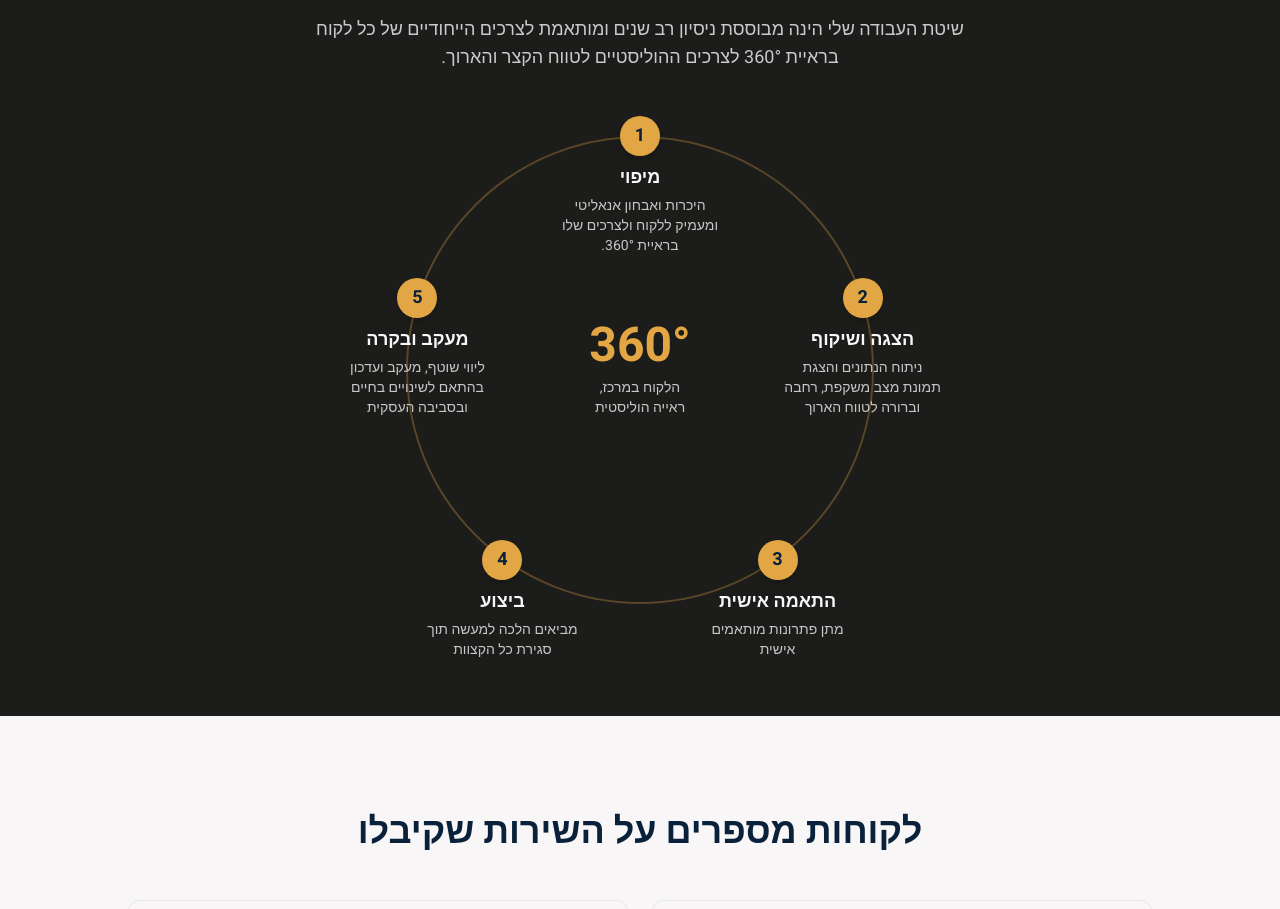
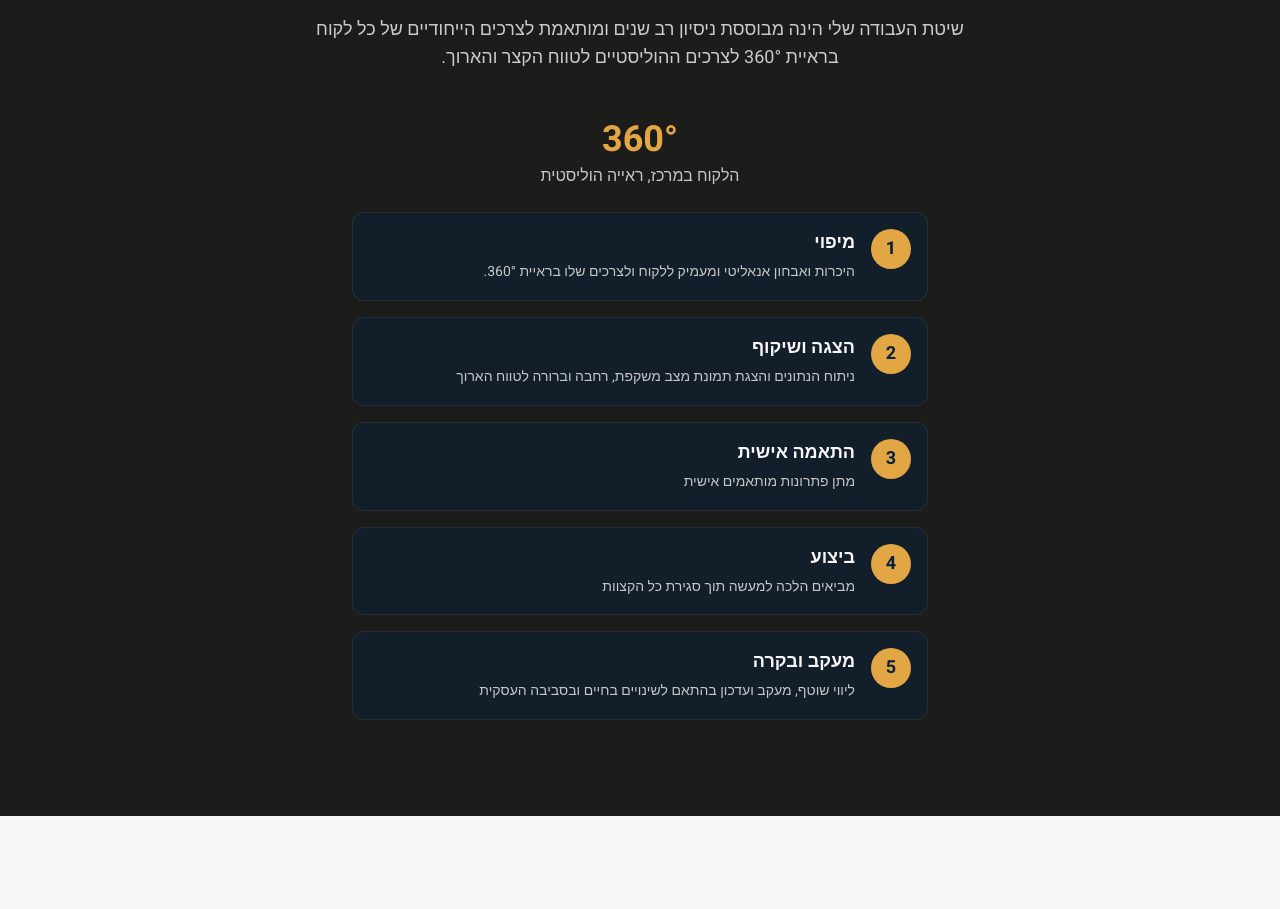
Before and after one commit to hadil-ha/business, a React (Vite) app: page / in a window 1280 px wide. Shown: the part 3412-4321 px from the top of the page. Built offline with nearby package versions, Linux system fonts and the light colour scheme.

Commit message:
Refactor Process component to unify layout across all screen sizes by replacing circular step design with stacked card layout. Update step card component and remove unused functions for improved clarity and maintainability.

```diff
--- a/src/components/Process.tsx
+++ b/src/components/Process.tsx
@@ -35,77 +35,9 @@ const steps = [
 ]
 
 /**
- * Calculate position on circle for each step
- * Steps are positioned at 72° intervals (360° / 5 steps)
- * Starting from top (-90°) and going clockwise
+ * Step card component
  */
-function getStepPosition(index: number, radius: number) {
-  // Start from top (-90°) and go clockwise
-  const startAngle = -90
-  const angleStep = 360 / steps.length
-  const angle = startAngle + index * angleStep
-  const radians = (angle * Math.PI) / 180
-
-  return {
-    x: Math.cos(radians) * radius,
-    y: Math.sin(radians) * radius,
-    angle,
-  }
-}
-
-/**
- * Desktop/Tablet circular step component
- */
-function CircleStep({
-  step,
-  index,
-  radius,
-}: {
-  step: (typeof steps)[0]
-  index: number
-  radius: number
-}) {
-  const { x, y } = getStepPosition(index, radius)
-
-  // Badge is w-10 = 40px, so half = 20px
-  // We position the badge center exactly on the ring point
-  const badgeHalfSize = 20
-
-  return (
-    <motion.div
-      initial={{ opacity: 0, scale: 0.8 }}
-      whileInView={{ opacity: 1, scale: 1 }}
-      viewport={{ once: true }}
-      transition={{ delay: index * 0.1, duration: 0.5 }}
-      className="absolute flex flex-col items-center text-center"
-      style={{
-        // Position so the badge center is exactly on the ring
-        left: `calc(50% + ${x}px - ${badgeHalfSize}px)`,
-        top: `calc(50% + ${y}px - ${badgeHalfSize}px)`,
-        width: '160px',
-        marginLeft: '-60px', // Offset to center the content area (160px - 40px badge) / 2 = 60px
-      }}
-    >
-      {/* Number badge - sits on the ring */}
-      <div className="w-10 h-10 mb-2 rounded-full bg-brand-gold flex items-center justify-center shadow-lg flex-shrink-0">
-        <span className="text-lg font-bold text-brand-navy">{step.number}</span>
-      </div>
-      {/* Title */}
-      <h3 className="text-base md:text-lg font-semibold text-brand-white mb-1">
-        {step.title}
-      </h3>
-      {/* Description */}
-      <p className="text-xs md:text-sm text-brand-gray leading-relaxed">
-        {step.description}
-      </p>
-    </motion.div>
-  )
-}
-
-/**
- * Mobile step card component
- */
-function MobileStepCard({
+function StepCard({
   step,
   index,
 }: {
@@ -138,16 +70,10 @@ function MobileStepCard({
 }
 
 /**
- * Process section with circular 360° layout
- * Desktop/Tablet: Steps positioned around a circle
- * Mobile: Stacked cards for better readability
+ * Process section with stacked card layout
+ * Unified layout for all screen sizes
  */
 export function Process() {
-  // Circle radius matching the ring position (inset-4 = 16px on desktop, inset-8 = 32px on tablet)
-  // Container is 500px, so ring radius = (500 - inset*2) / 2
-  const desktopRadius = 234 // (500 - 32) / 2 for md+ screens (inset-4 = 16px)
-  const tabletRadius = 218 // (500 - 64) / 2 for sm-md screens (inset-8 = 32px)
-
   return (
     <Section id="process" background="dark">
       <SectionTitle
@@ -157,93 +83,25 @@ export function Process() {
         איך זה עובד?
       </SectionTitle>
 
-      {/* Desktop/Tablet: Circular layout */}
-      <div className="hidden sm:block">
-        <div className="relative max-w-3xl mx-auto">
-          {/* Circle container with aspect ratio */}
-          <div
-            className="relative mx-auto"
-            style={{
-              width: 'min(100%, 500px)',
-              aspectRatio: '1 / 1',
-            }}
-          >
-            {/* Outer decorative ring */}
-            <motion.div
-              initial={{ opacity: 0, scale: 0.9 }}
-              whileInView={{ opacity: 1, scale: 1 }}
-              viewport={{ once: true }}
-              transition={{ duration: 0.6 }}
-              className="absolute inset-8 md:inset-4 rounded-full border-2 border-brand-gold/30"
-            />
-
-            {/* Center 360° text */}
-            <motion.div
-              initial={{ opacity: 0, scale: 0.5 }}
-              whileInView={{ opacity: 1, scale: 1 }}
-              viewport={{ once: true }}
-              transition={{ delay: 0.3, duration: 0.5 }}
-              className="absolute inset-0 flex items-center justify-center"
-            >
-              <div className="text-center max-w-[140px] md:max-w-[160px]">
-                <span className="text-4xl md:text-5xl font-bold text-brand-gold">
-                  360°
-                </span>
-                <p className="text-xs md:text-sm text-brand-gray mt-2 leading-relaxed">
-                  הלקוח במרכז,
-                  <br />
-                  ראייה הוליסטית
-                </p>
-              </div>
-            </motion.div>
-
-            {/* Steps positioned around the circle */}
-            {/* Using responsive radius via CSS */}
-            <div className="hidden md:block">
-              {steps.map((step, index) => (
-                <CircleStep
-                  key={step.number}
-                  step={step}
-                  index={index}
-                  radius={desktopRadius}
-                />
-              ))}
-            </div>
-            <div className="md:hidden">
-              {steps.map((step, index) => (
-                <CircleStep
-                  key={step.number}
-                  step={step}
-                  index={index}
-                  radius={tabletRadius}
-                />
-              ))}
-            </div>
-          </div>
-        </div>
-      </div>
-
-      {/* Mobile: Stacked cards */}
-      <div className="sm:hidden">
-        <div className="max-w-md mx-auto space-y-4">
-          {/* 360° header for mobile */}
+      {/* Stacked cards layout for all screen sizes */}
+      <div className="max-w-xl mx-auto space-y-4">
+        {/* 360° header */}
         <motion.div
           initial={{ opacity: 0, y: -10 }}
           whileInView={{ opacity: 1, y: 0 }}
           viewport={{ once: true }}
           className="text-center mb-6"
         >
-            <span className="text-3xl font-bold text-brand-gold">360°</span>
-            <p className="text-sm text-brand-gray mt-1 leading-relaxed">
+          <span className="text-3xl sm:text-4xl font-bold text-brand-gold">360°</span>
+          <p className="text-sm sm:text-base text-brand-gray mt-1 leading-relaxed">
             הלקוח במרכז, ראייה הוליסטית
           </p>
         </motion.div>
 
         {/* Step cards */}
         {steps.map((step, index) => (
-            <MobileStepCard key={step.number} step={step} index={index} />
+          <StepCard key={step.number} step={step} index={index} />
         ))}
-        </div>
       </div>
     </Section>
   )
```
Lines whose indentation alone changed are shown as unchanged.
